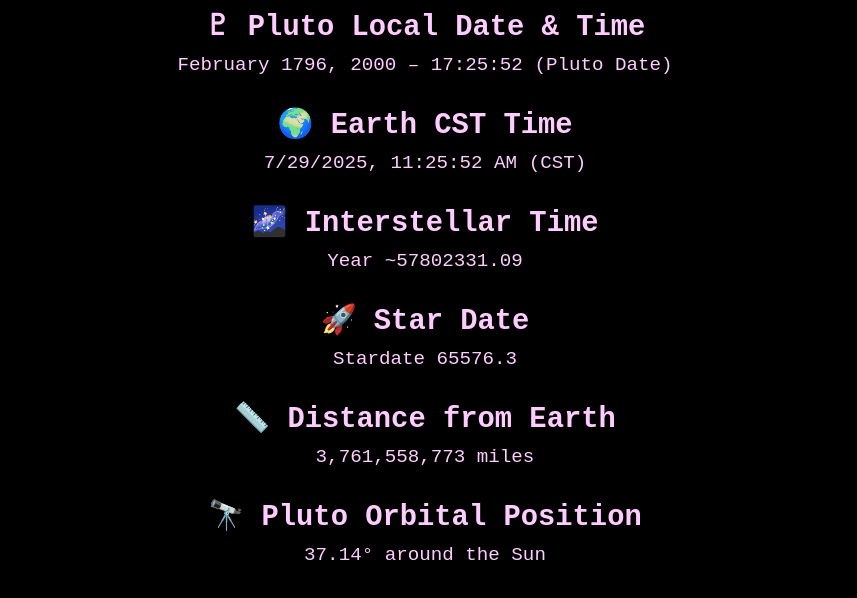
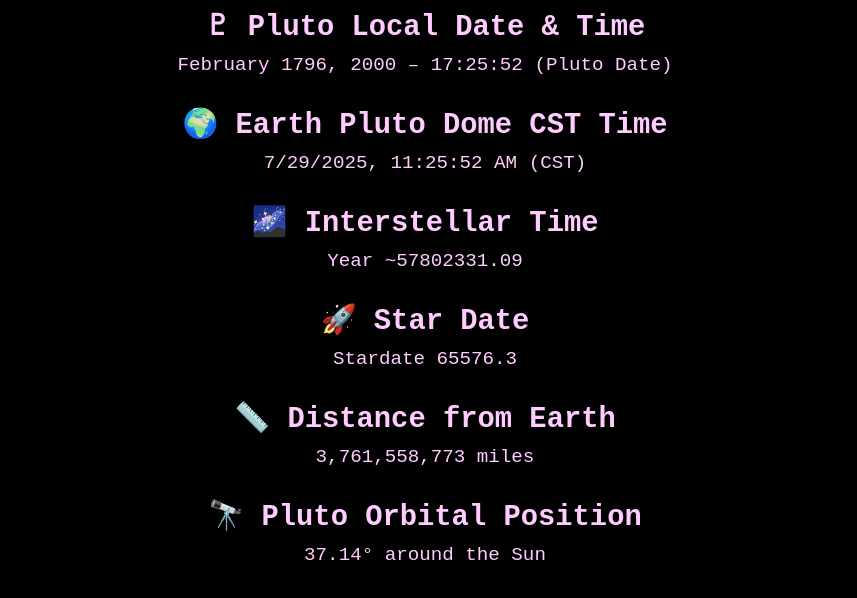
Before and after one commit to gabinoc67/interstellar-star-clock, a plain HTML site: page pluto_clock.html in a window 1280 px wide. Shown: the part 156-754 px from the top of the page, without its empty margins (215-1072 px from the left). Drawn offline with Linux system fonts and the light colour scheme.

Commit message:
Update pluto_clock.html

```diff
--- a/pluto_clock.html
+++ b/pluto_clock.html
@@ -33,7 +33,7 @@
   </div>
 
   <div class="clock-box">
-    <h2>🌍 Earth CST Time</h2>
+    <h2>🌍 Earth Pluto Dome CST Time</h2>
     <div id="cstClock"></div>
   </div>
 
```
